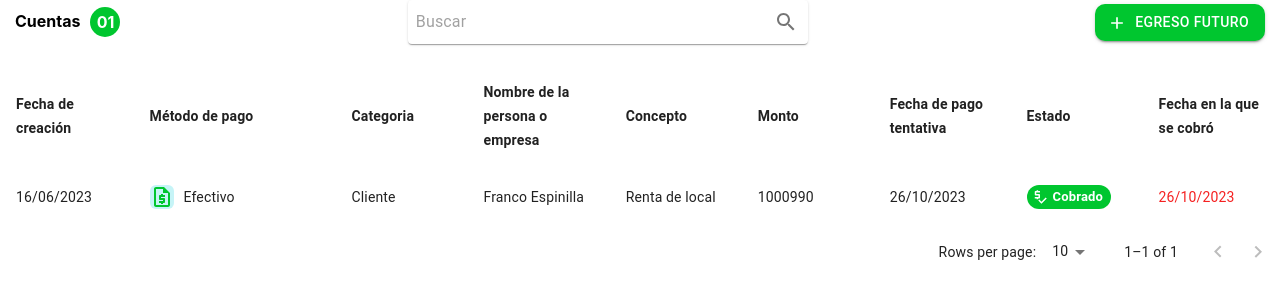
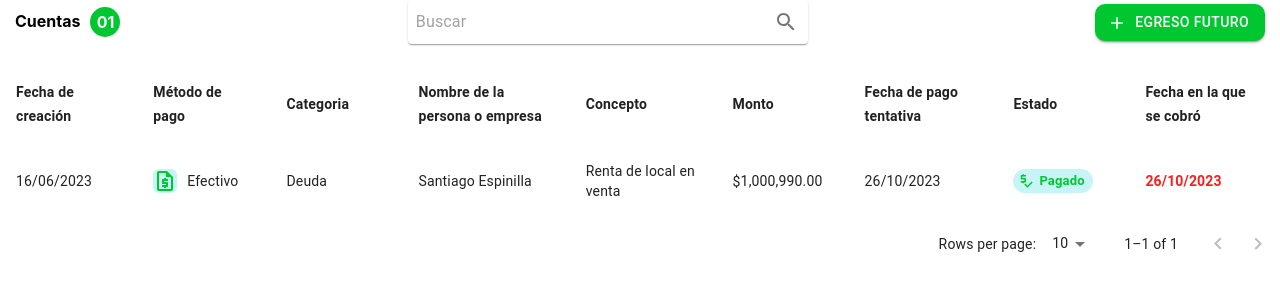
Before and after one commit to XpectreLabs/appnovum, a React (Create React App) app in the folder frontend/: page /Registrar-egresos-futuros in a window 1280 px wide. Shown: the top 300 px of the page. Built offline with nearby package versions, Linux system fonts and the light colour scheme.

Commit message:
pantallas terminadas

```diff
--- a/frontend/src/pages/RegisterDischargeCash/DischargeCash.module.css
+++ b/frontend/src/pages/RegisterDischargeCash/DischargeCash.module.css
@@ -34,35 +34,18 @@
 }
 
 .chipTable{
-  background: #00C62F !important;
-  color: white !important;
+  background: #c6f4f7 !important;
+  color: #00C62F !important;
   font-weight: bold !important;
 }
 
 .chipTable svg{
-  color: white !important;
-}
-
-.chipTableNo{
-  background: #f52121 !important;
-  color: white !important;
-  font-weight: bold !important;
-}
-
-.chipTableNo svg{
-  color: white !important;
-}
-
-.txtCobrado{
-  color: #00C62F;
+  color: #00C62F !important;
 }
 
 .txtNoCobrado{
   color: #f52121;
-}
-
-.txtPendiente{
-  color: #7d7373;
+  font-weight: bold;
 }
 
 .typeAmount1{
@@ -77,18 +60,6 @@
   border-radius: 6px;
 }
 
-.typeAmount2{
-  display: flex;
-  align-items: center;
-  gap: 10px;
-}
-
-.typeAmount2 svg{
-  color: rgb(13, 172, 172);
-  background: #c6f4f7;
-  border-radius: 6px;
-}
-
 .table th{
   font-weight: bold !important;
   border: 0; border-bottom:1px solid #fff
--- a/frontend/src/pages/RegisterDischargeCash/RegistrarEgresosFuturos.tsx
+++ b/frontend/src/pages/RegisterDischargeCash/RegistrarEgresosFuturos.tsx
@@ -12,9 +12,7 @@ import TablePagination from "@mui/material/TablePagination";
 import TableRow from "@mui/material/TableRow";
 
 import Chip from "@mui/material/Chip";
-import MoneyOffIcon from "@mui/icons-material/MoneyOff";
 import PriceCheckIcon from "@mui/icons-material/PriceCheck";
-import PaymentOutlinedIcon from "@mui/icons-material/PaymentOutlined";
 import RequestQuoteOutlinedIcon from "@mui/icons-material/RequestQuoteOutlined";
 
 // import { LayoutAdmin } from '../hocs/Layout.tsx';
@@ -44,7 +42,7 @@ interface Column {
 
 const columns: readonly Column[] = [
   { id: "date_created", label: "Fecha de creación", minWidth: 100 },
-  { id: "payment_method", label: "Método de pago", minWidth: 170 },
+  { id: "payment_method", label: "Método de pago", minWidth: 100 },
   { id: "category", label: "Categoria", minWidth: 100 },
   { id: "name", label: "Nombre de la persona o empresa", minWidth: 100 },
   { id: "concept", label: "Concepto", minWidth: 100 },
@@ -60,7 +58,7 @@ interface Data {
   category: string;
   name: string;
   concept: string;
-  amount: number;
+  amount: any;
   date_to_pay: string;
   state: any;
   date_cashed: any;
@@ -72,7 +70,7 @@ function createData(
   category: string,
   name: string,
   concept: string,
-  amount: number,
+  amount: any,
   date_to_pay: string,
   state: any,
   date_cashed: any
@@ -90,6 +88,12 @@ function createData(
   };
 }
 
+const formatNumber = (number) =>
+  new Intl.NumberFormat("en-US", {
+    minimumFractionDigits: 2,
+    maximumFractionDigits: 2,
+  }).format(number);
+
 const rows = [
   createData(
     "16/06/2023",
@@ -97,15 +101,15 @@ const rows = [
       <RequestQuoteOutlinedIcon />
       <span>Efectivo</span>
     </div>,
-    "Cliente",
-    "Franco Espinilla",
-    "Renta de local",
-    1000990,
+    "Deuda",
+    "Santiago Espinilla",
+    "Renta de local en venta",
+    "$" + formatNumber(1000990),
     "26/10/2023",
     <Chip
       icon={<PriceCheckIcon />}
       size="small"
-      label="Cobrado"
+      label="Pagado"
       className={Styles.chipTable}
     />,
     <p className={Styles.txtNoCobrado}>26/10/2023</p>
--- a/frontend/src/pages/RegisterPay/RegistrarIngresosFuturos.tsx
+++ b/frontend/src/pages/RegisterPay/RegistrarIngresosFuturos.tsx
@@ -44,7 +44,7 @@ interface Column {
 
 const columns: readonly Column[] = [
   { id: "date_created", label: "Fecha de creación", minWidth: 100 },
-  { id: "payment_method", label: "Método de pago", minWidth: 170 },
+  { id: "payment_method", label: "Método de pago", minWidth: 100 },
   { id: "category", label: "Categoria", minWidth: 100 },
   { id: "name", label: "Nombre de la persona o empresa", minWidth: 100 },
   { id: "concept", label: "Concepto", minWidth: 100 },
@@ -60,7 +60,7 @@ interface Data {
   category: string;
   name: string;
   concept: string;
-  amount: number;
+  amount: any;
   date_to_pay: string
   state: any;
   date_cashed: any;
@@ -72,7 +72,7 @@ function createData(
   category: string,
   name: string,
   concept: string,
-  amount: number,
+  amount: any,
   date_to_pay: string,
   state: any,
   date_cashed: any,
@@ -90,6 +90,12 @@ function createData(
   };
 }
 
+const formatNumber = (number) =>
+  new Intl.NumberFormat("en-US", {
+    minimumFractionDigits: 2,
+    maximumFractionDigits: 2,
+  }).format(number);
+
 const rows = [
   createData(
     "16/06/2023",
@@ -100,7 +106,7 @@ const rows = [
     "Cliente",
     "Franco Espinilla",
     "Renta de local",
-    1000990,
+    "$" + formatNumber(1000990),
     "26/10/2023",
     <Chip
       icon={<PriceCheckIcon />}
@@ -119,7 +125,7 @@ const rows = [
     "Otro",
     "Stallone Silvester",
     "Servicios de toldos",
-    645000,
+    "$" + formatNumber(645000),
     "26/10/2023",
     <Chip
       icon={<PriceCheckIcon />}
@@ -138,7 +144,7 @@ const rows = [
     "Cliente",
     "Mauricio de Montero",
     "Prestamo",
-    70559,
+    "$" + formatNumber(70559),
     "26/10/2023",
     <Chip
       icon={<MoneyOffIcon />}
@@ -157,7 +163,7 @@ const rows = [
     "Cliente",
     "Jessica Smit",
     "Otro",
-    1131,
+    "$" + formatNumber(1131),
     "26/10/2023",
     <Chip
       icon={<MoneyOffIcon />}
```
